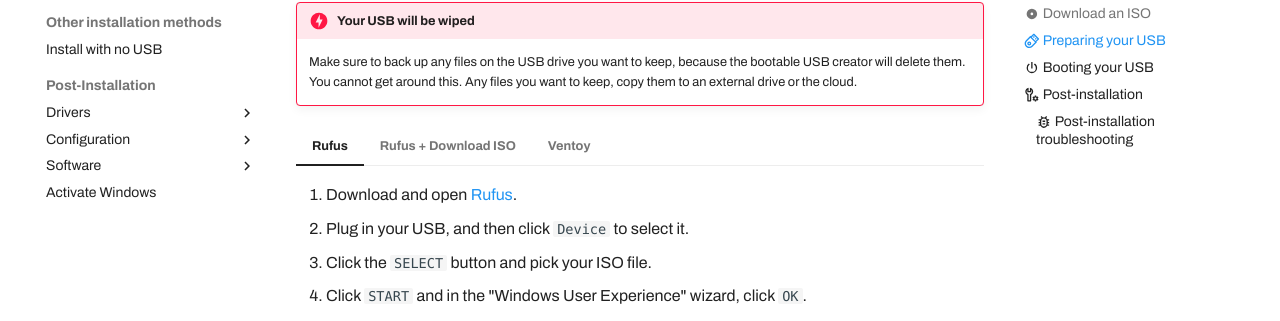
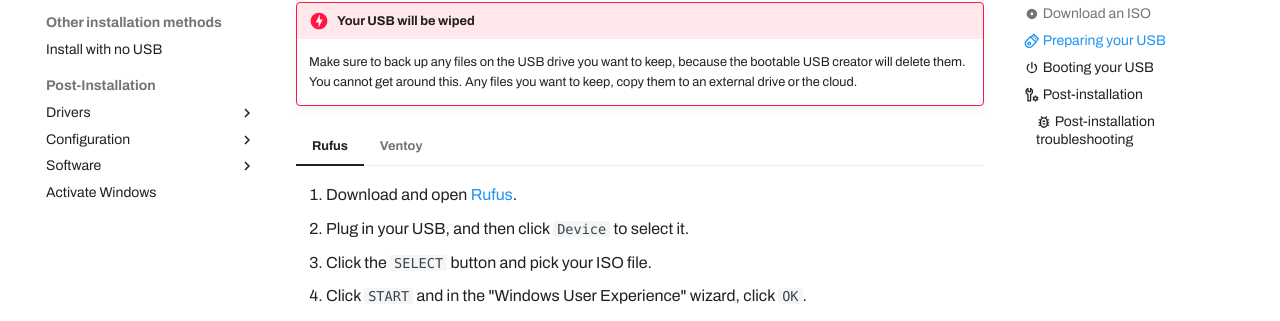
Before and after one commit to Atlas-OS/docs, an MkDocs documentation site: the page built from docs/Getting started/Installation.md, in a window 1280 px wide and 900 px high, scrolled down 1876 px. Shown: the part 121-442 px from the top of the window. Built offline with MkDocs 1.6.1 and Material for MkDocs 9.7.7, drawn with Linux system fonts in a browser that asks for light colours; some web fonts are replaced; plug-ins that fetch from the network failed and are left out; comment, search, counter and statistics services are not loaded; part of the change alters nothing that is shown.

Commit message:
Remove RUFUS gi
Signed-off-by: Xyueta <101590573+Xyueta@users.noreply.github.com>

```diff
--- a/docs/Getting started/Installation.md
+++ b/docs/Getting started/Installation.md
@@ -61,15 +61,6 @@ This step may be different for you depending on how you made your bootable USB.
     6. Extract ``Atlas [version].zip`` and copy the files and folders to the root directory of your USB.
         * If you downloaded drivers for your Ethernet/Wi-Fi adapter, copy them over now.
 
-=== "Rufus + Download ISO"
-
-    1. Download and open [Rufus](https://github.com/pbatard/rufus/releases).
-    2. Plug in your USB, and then click ``Device`` to select it.
-    3. Click the ``SELECT`` button and pick your Windows 10 Pro ISO.
-    4. Click ``START`` and in the "Windows User Experience" wizard, click ``OK``.
-    5. Press ``OK`` again and your USB will be erased and turned into a bootable USB.
-    6. Extract ``Atlas [version].zip`` and copy the files and folders to the root directory of your USB.
-
 === "Ventoy"
 
     1. Download and **unzip** [Ventoy](https://github.com/ventoy/Ventoy/releases) (you want the file ending in ``-windows.zip``).
```
